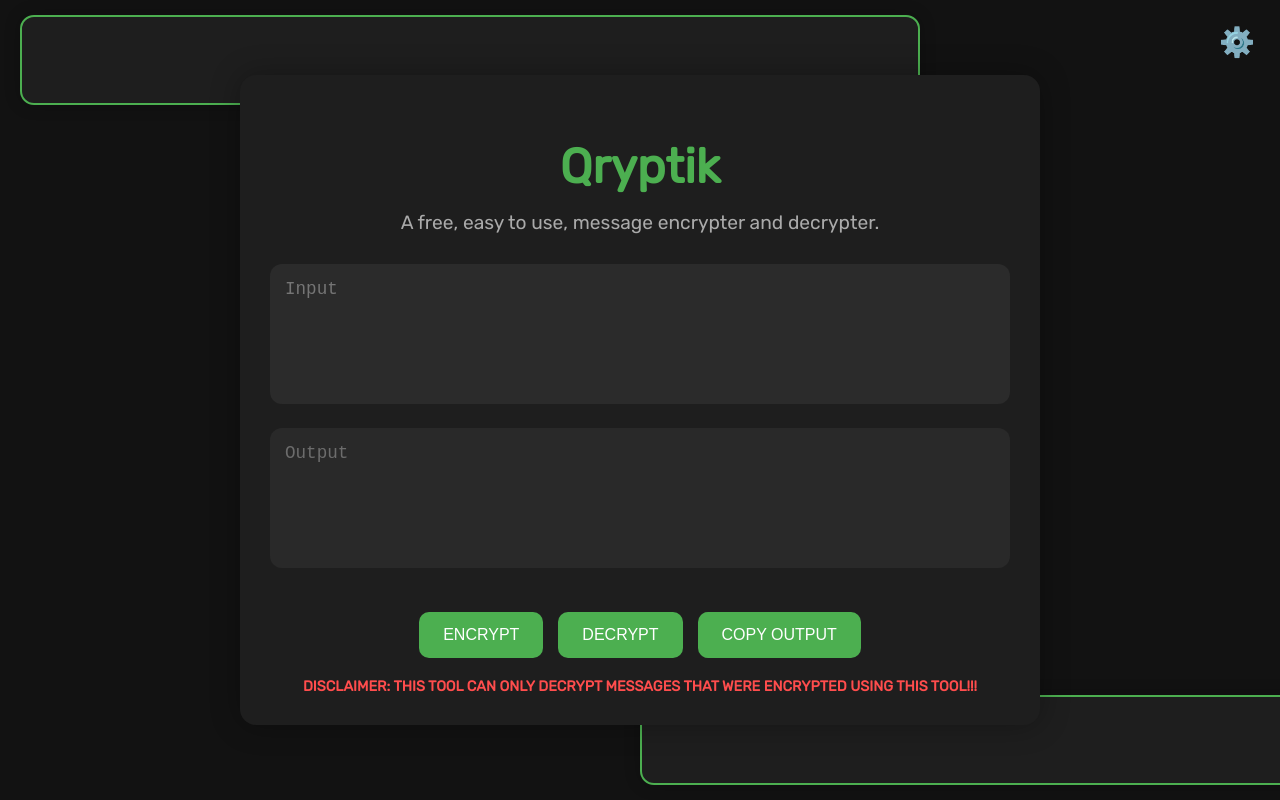
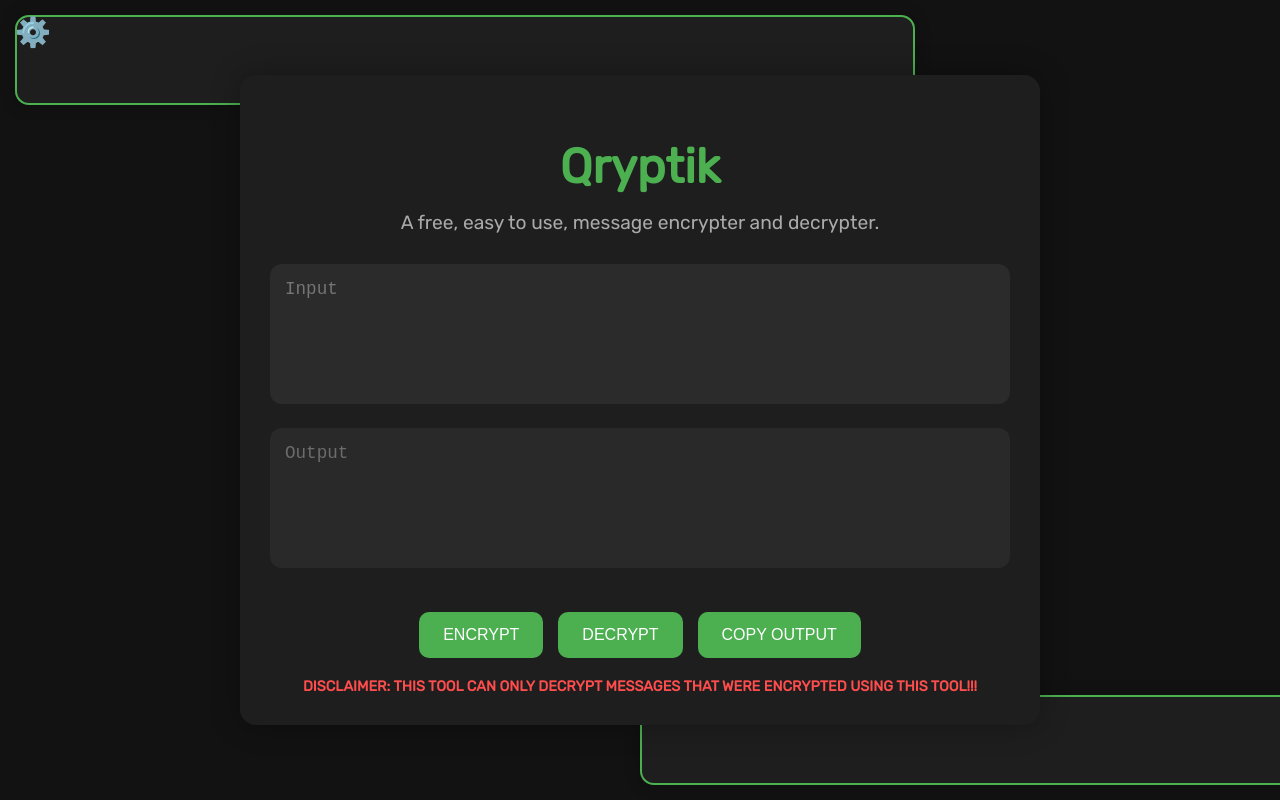
Before and after one commit to nathan-fontana/Qryptik-Beta, a plain HTML site: page index.html in a window 1280 px wide. Drawn offline with Linux system fonts and the light colour scheme.

Commit message:
Main Website Code

```diff
--- a/index.html
+++ b/index.html
@@ -62,10 +62,15 @@ body.light {
   animation: adSlideIn 1.2s ease forwards;
 }
 
-.top-ad { top: 15px; left: 20px; } /* shifted left slightly to avoid gear */
+.top-ad { top: 15px; left: 15px; }
 .bottom-ad { bottom: 15px; left: 50%; transform: translateX(-50%); }
 
 @keyframes adSlideIn { from { opacity: 0; transform: translateY(-15px);} to { opacity:1; transform: translateY(0);} }
+
+/* Settings Icon */
+.settings-icon { position: fixed; top: 15px; left: 15px; font-size: 1.8rem; cursor: pointer; color: var(--accent-color); z-index: 3; opacity:0; animation: iconFadeIn 1.5s ease forwards; }
+.settings-icon:hover { transform: scale(1.2); }
+@keyframes iconFadeIn { from {opacity:0; transform:translateY(-10px);} to {opacity:1; transform:translateY(0);} }
 
 /* Container */
 .container { width: 100%; max-width: 800px; text-align: center; padding: 30px; background: var(--container-bg); border-radius: 16px; box-shadow: 0 0 30px rgba(0,0,0,0.3); position: relative; z-index: 2; opacity: 0; animation: fadeInSlow 2.2s ease forwards; }
@@ -80,9 +85,7 @@ button { padding: 14px 24px; font-size: 1rem; border: none; border-radius: 10px;
 button:hover { background-color: var(--btn-hover-color); transform: scale(1.05); }
 .disclaimer { color: var(--disclaimer-color); margin-top: 20px; font-weight: bold; font-size: 0.9rem; }
 
-/* Settings Icon & Tab */
-.settings-icon { position: fixed; top: 25px; right: 25px; font-size: 1.8rem; cursor: pointer; color: var(--accent-color); z-index: 3; transition: transform 0.15s ease, color 0.5s ease; }
-.settings-icon:hover { transform: scale(1.2); }
+/* Settings Tab */
 .overlay { position: fixed; top: 0; left: 0; width: 100%; height: 100%; background: rgba(0,0,0,0.6); z-index: 1000; display: flex; justify-content: center; align-items: center; opacity: 0; pointer-events: none; transition: opacity 0.4s ease; }
 .overlay.active { opacity: 1; pointer-events: auto; }
 .settings-tab { position: relative; background: var(--container-bg); border-radius: 16px; padding: 30px; max-width: 600px; width: 90%; box-shadow: 0 0 30px rgba(0,0,0,0.3); text-align: left; display: none; z-index: 1100; opacity: 1; color: var(--settings-title-color); transition: opacity 0.3s ease, transform 0.3s ease; transform-origin: center; }
@@ -101,8 +104,7 @@ button:hover { background-color: var(--btn-hover-color); transform: scale(1.05);
 .close-btn:hover { background-color: var(--btn-hover-color); }
 
 @keyframes fadeInSlow { from { opacity: 0; transform: translateY(-15px);} to { opacity:1; transform: translateY(0);} }
-
-@media (max-width: 600px) { body { padding: 160px 10px;} .banner-ad { height: 70px; font-size: 0.7rem; left: 50% !important; transform: translateX(-50%); } }
+@media (max-width: 600px) { body { padding: 160px 10px;} .banner-ad { height: 70px; font-size: 0.7rem; } }
 </style>
 </head>
 
@@ -110,7 +112,6 @@ button:hover { background-color: var(--btn-hover-color); transform: scale(1.05);
 
 <!-- TOP AD -->
 <div class="banner-ad top-ad">
-  <!-- REPLACE WITH ADSENSE CODE -->
   <ins class="adsbygoogle"
        style="display:block;width:728px;height:90px"
        data-ad-client="ca-pub-XXXXXXXXXXXXXXXX"
@@ -139,7 +140,6 @@ button:hover { background-color: var(--btn-hover-color); transform: scale(1.05);
 
 <!-- BOTTOM AD -->
 <div class="banner-ad bottom-ad">
-  <!-- REPLACE WITH ADSENSE CODE -->
   <ins class="adsbygoogle"
        style="display:block;width:728px;height:90px"
        data-ad-client="ca-pub-XXXXXXXXXXXXXXXX"
@@ -185,7 +185,7 @@ function openSettings(){document.getElementById("overlay").classList.add("active
 function closeSettings(){const overlay=document.getElementById("overlay");const tab=document.getElementById("settingsTab");tab.classList.remove("fade-in");tab.classList.add("fade-out");overlay.classList.remove("active");setTimeout(()=>{tab.classList.remove("show");document.getElementById("gear").style.display="block";},400);}
 function toggleTheme(){const body=document.body;body.classList.toggle("dark");body.classList.toggle("light");}
 
-// Google AdSense init (call after loading)
+// Google AdSense init
 (adsbygoogle=window.adsbygoogle||[]).push({});
 </script>
 </body>
```
